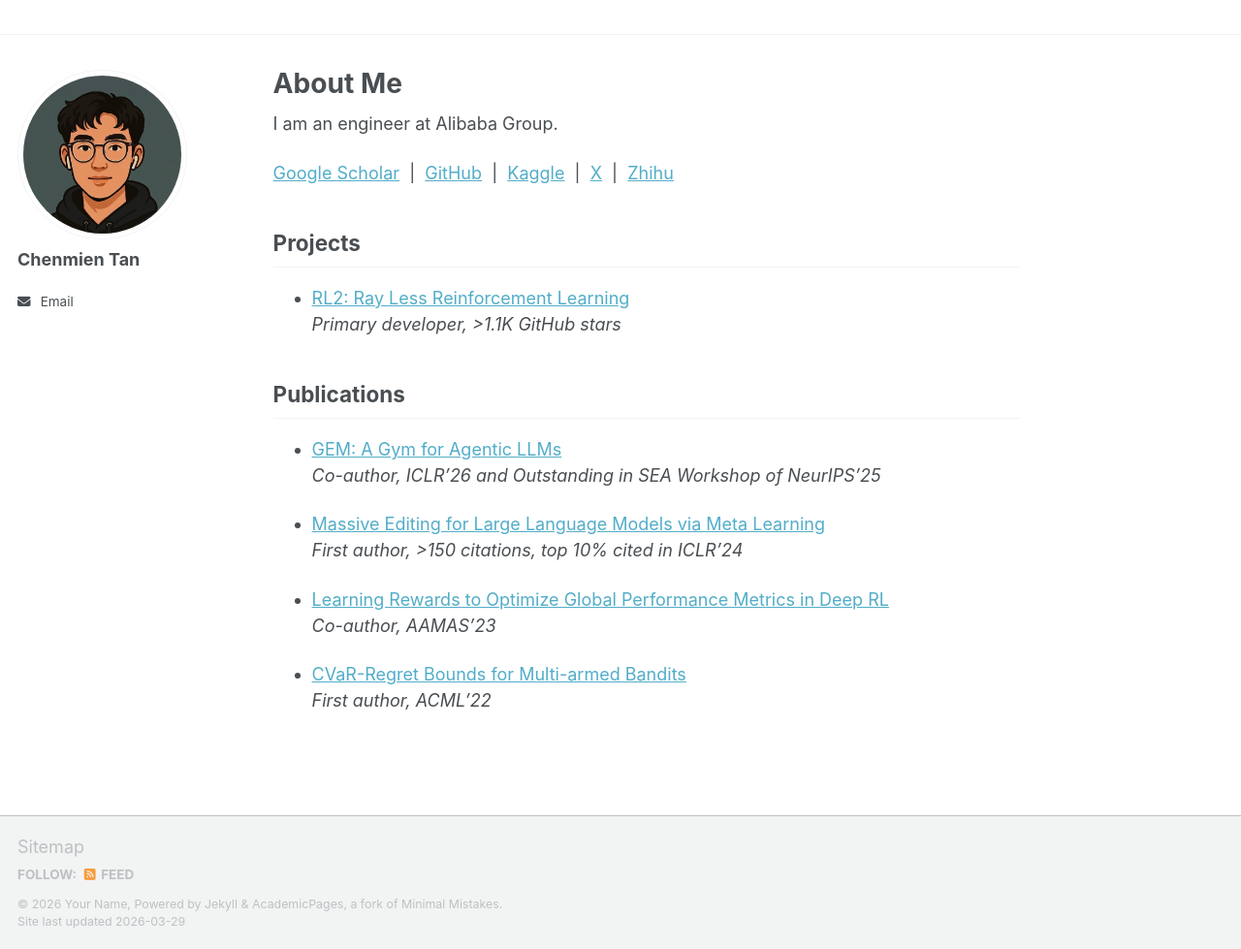
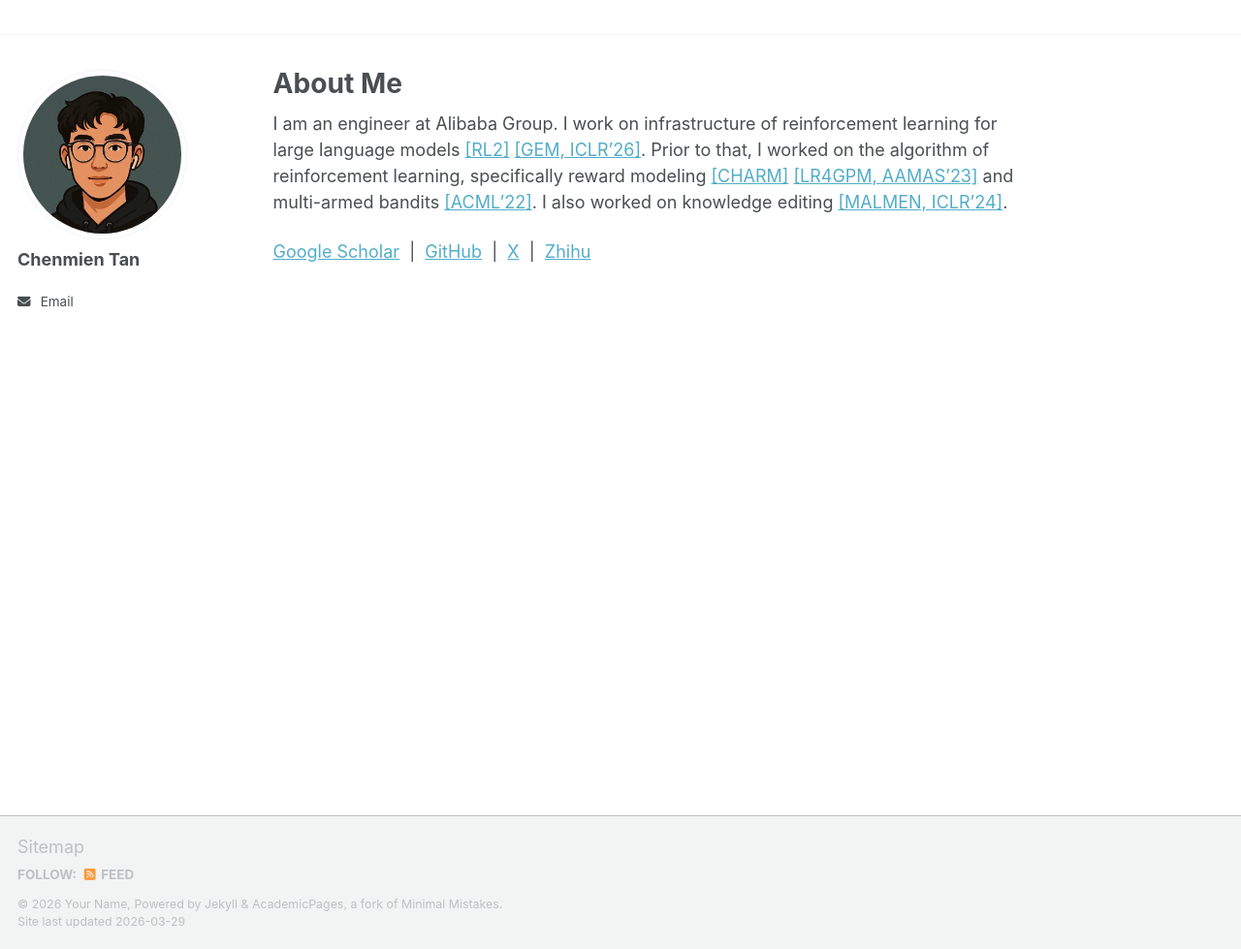
Before and after one commit to ChenmienTan/chenmientan.github.io, a Jekyll site: the page built from _pages/about.md, in a window 1280 px wide and 979 px high. Shown: the whole window at 97% size. Built offline with Jekyll 4.4.1, drawn with Linux system fonts in a browser that asks for light colours; a script bundle is joined from its source files by our own code; library files that are not in the unit come from our copies.

Commit message:
update About Me

```diff
--- a/_pages/about.md
+++ b/_pages/about.md
@@ -8,25 +8,8 @@ redirect_from:
 ---
 
 I am an engineer at Alibaba Group.
+I work on infrastructure of reinforcement learning for large language models [[RL2]](https://github.com/ChenmienTan/RL2) [[GEM, ICLR'26]](https://openreview.net/pdf?id=0Ylu01jcnu).
+Prior to that, I worked on the algorithm of reinforcement learning, specifically reward modeling [[CHARM]](https://arxiv.org/pdf/2504.10045) [[LR4GPM, AAMAS'23]](https://arxiv.org/pdf/2303.09027) and multi-armed bandits [[ACML'22]](https://proceedings.mlr.press/v189/tan23a/tan23a.pdf). I also worked on knowledge editing [[MALMEN, ICLR'24]](https://openreview.net/pdf?id=L6L1CJQ2PE).
 
-<!-- [CV](https://chenmientan.github.io/files/CV.pdf)&nbsp;&nbsp;\|&nbsp;&nbsp; -->
-[Google Scholar](https://scholar.google.com/citations?user=1ml8-30AAAAJ&hl=zh-CN)&nbsp;&nbsp;\|&nbsp;&nbsp;[GitHub](https://github.com/ChenmienTan)&nbsp;&nbsp;\|&nbsp;&nbsp;[Kaggle](https://www.kaggle.com/chenmientan)&nbsp;&nbsp;\|&nbsp;&nbsp;[X](https://x.com/ChenmienTan)&nbsp;&nbsp;\|&nbsp;&nbsp;[Zhihu](https://www.zhihu.com/people/tanchenmien)
 
-## Projects
-
-* [RL2: Ray Less Reinforcement Learning](https://github.com/ChenmienTan/RL2)
-*Primary developer, >1.1K GitHub stars*
-
-## Publications
-
-* [GEM: A Gym for Agentic LLMs](https://openreview.net/pdf?id=0Ylu01jcnu)
-*Co-author, ICLR'26 and Outstanding in SEA Workshop of NeurIPS'25*
-
-* [Massive Editing for Large Language Models via Meta Learning](https://openreview.net/pdf?id=L6L1CJQ2PE)
-*First author, >150 citations, top 10% cited in ICLR'24*
-
-* [Learning Rewards to Optimize Global Performance Metrics in Deep RL](https://arxiv.org/pdf/2303.09027)
-*Co-author, AAMAS'23*
-
-* [CVaR-Regret Bounds for Multi-armed Bandits](https://proceedings.mlr.press/v189/tan23a/tan23a.pdf)
-*First author, ACML'22*
+[Google Scholar](https://scholar.google.com/citations?user=1ml8-30AAAAJ&hl=zh-CN)&nbsp;&nbsp;\|&nbsp;&nbsp;[GitHub](https://github.com/ChenmienTan)&nbsp;&nbsp;\|&nbsp;&nbsp;[X](https://x.com/ChenmienTan)&nbsp;&nbsp;\|&nbsp;&nbsp;[Zhihu](https://www.zhihu.com/people/tanchenmien)
```
